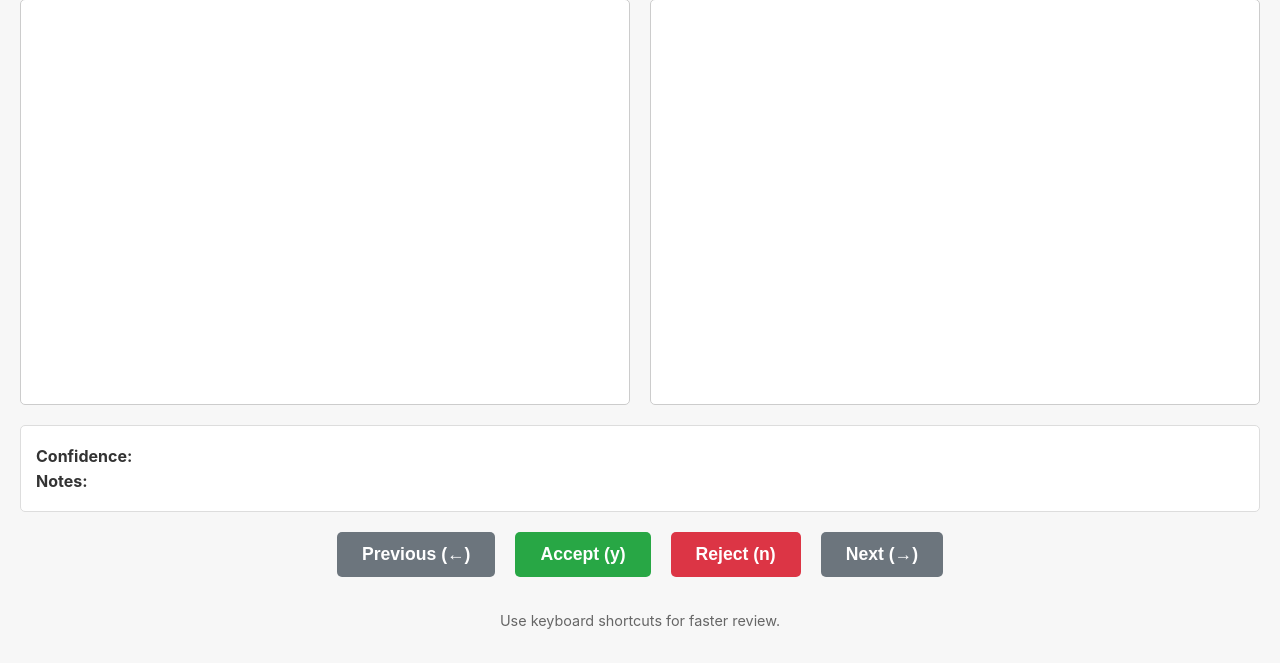
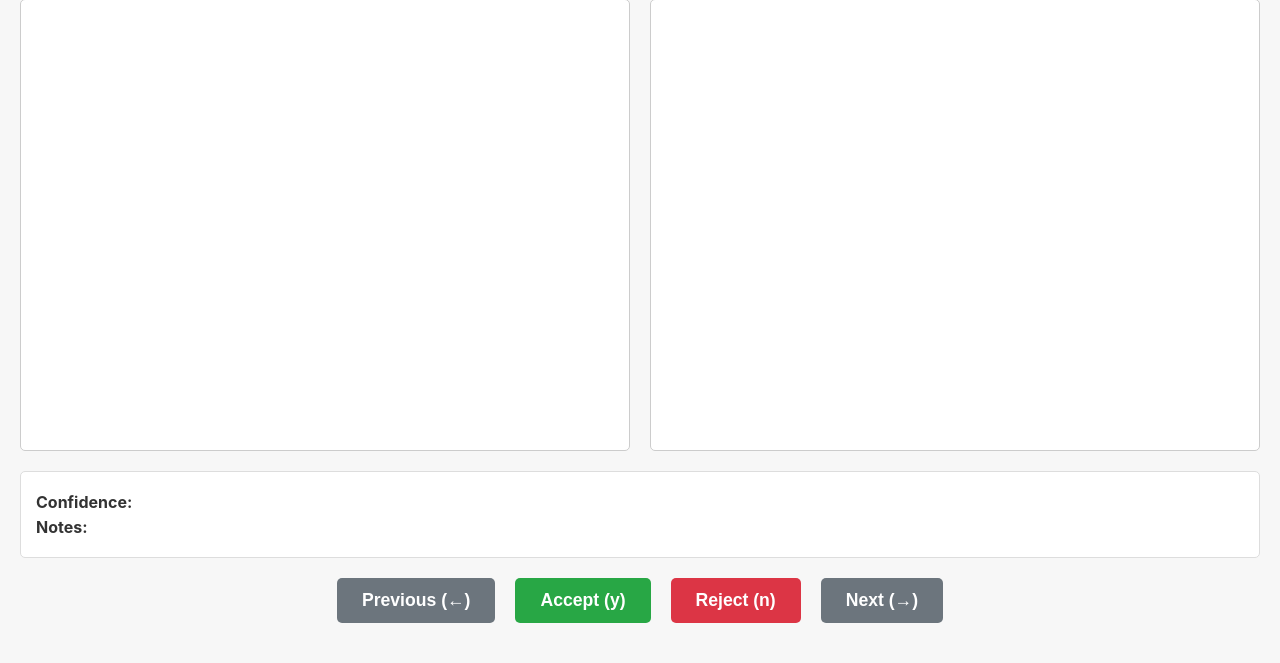
Before and after one commit to foolip/chromestatus-mapper, a Flask app: page / in a window 1280 px wide. Shown: the part 137-800 px from the top of the page. Run offline with Flask 3, Linux system fonts and the light colour scheme; data that the repository does not hold is empty; parts of the project's set-up code (start-up, migrations or seed data) failed here and were passed over.

Commit message:
Remove the help text

```diff
--- a/static/style.css
+++ b/static/style.css
@@ -122,9 +122,3 @@
 #next-btn:hover {
     background-color: #5a6268;
 }
-
-.help {
-    text-align: center;
-    color: #666;
-    font-size: 0.9em;
-}
--- a/templates/index.html
+++ b/templates/index.html
@@ -31,9 +31,6 @@
             <button id="reject-btn">Reject (n)</button>
             <button id="next-btn">Next (&rarr;)</button>
         </div>
-        <div class="help">
-            <p>Use keyboard shortcuts for faster review.</p>
-        </div>
     </div>
     <template id="feature-template">
         <h3><a href="" target="_blank"></a></h3>
```
